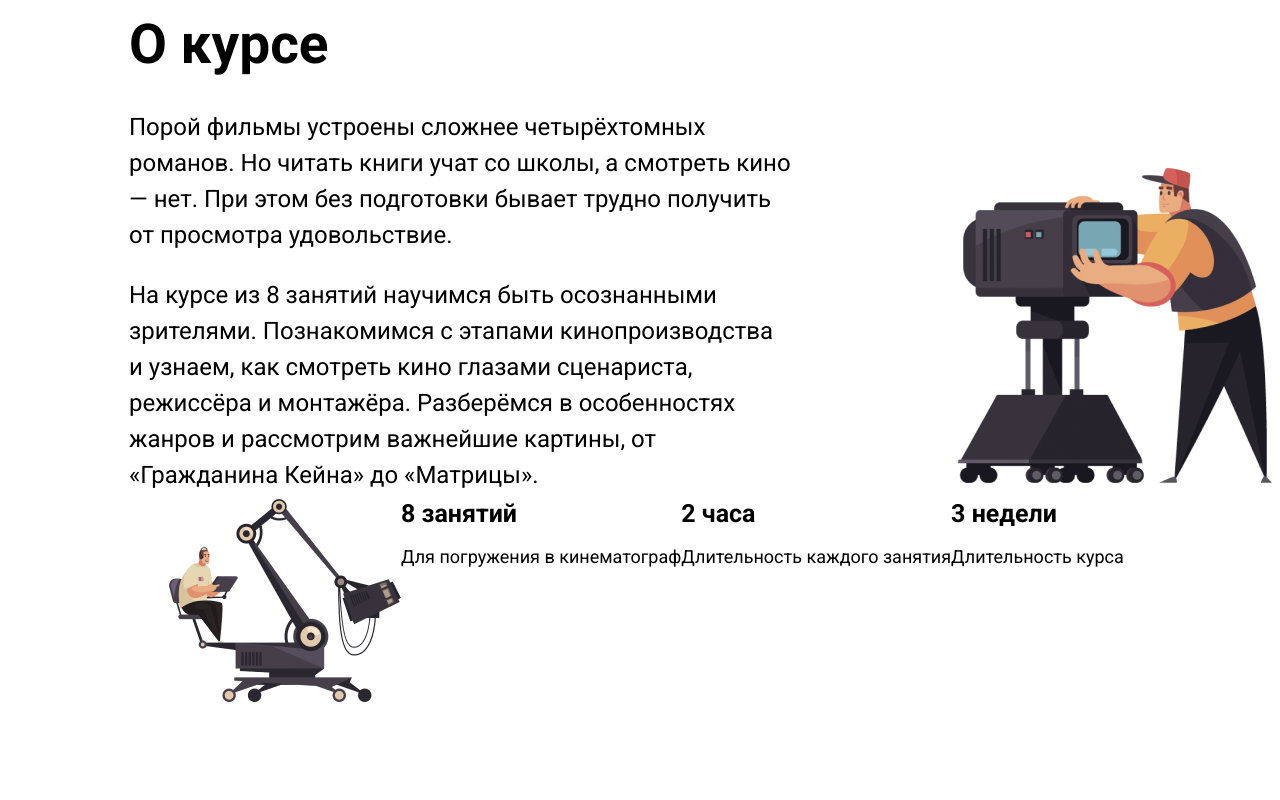
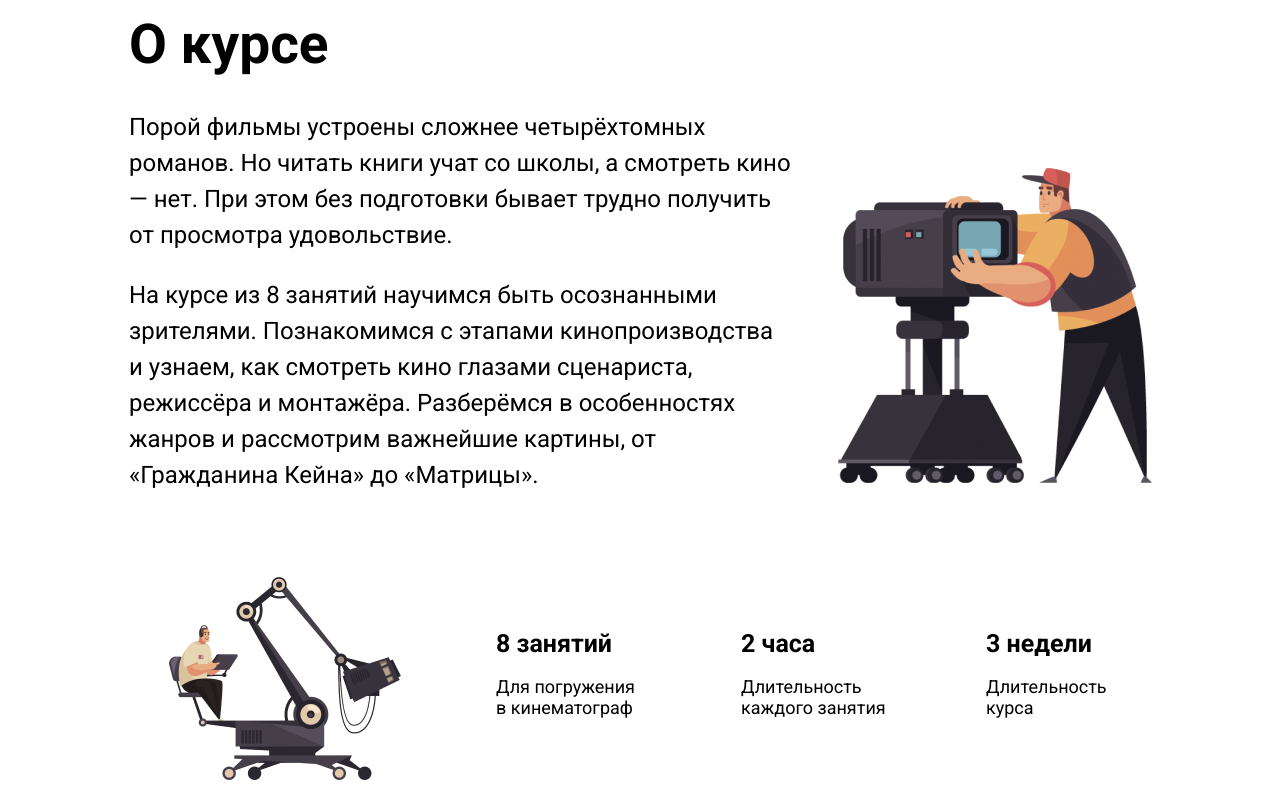
Before and after one commit to rufatbayramov90/first-project, a plain HTML site: page index.html in a window 1280 px wide. Shown: the part 1054-1854 px from the top of the page. Before the commit the page ends 1776 px from the top, so only its background shows below. Drawn offline with Linux system fonts and the light colour scheme.

Commit message:
some changes

```diff
--- a/assets/style.css
+++ b/assets/style.css
@@ -86,6 +86,7 @@ body{
     display: flex;
     justify-content: space-between;
    align-items: center;
+   margin-bottom: 94px;
 }
 .pler{
     width: 662px;
@@ -97,10 +98,12 @@ body{
     width: 314px;
     height: 315px;
     align-self:last baseline;
+    margin-right: 120px;
 }
 .about{
     display: flex;
     list-style: none;
+    align-items: center;
 }
 .about span{
     font-weight: 700;
@@ -108,4 +111,13 @@ body{
 }
 .about p{
     font-size: 18px;
+    width: 150px;
+    height: 39px;
 }
+.about li{
+    padding-right: 95px;
+}
+.about img{
+    width: 232px;
+    height: 203px;
+}
```
